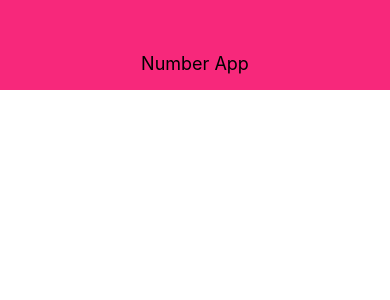
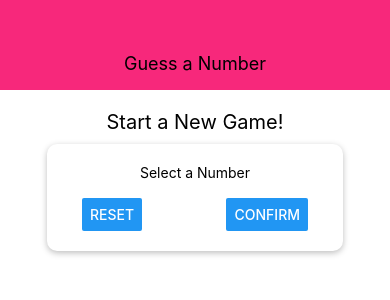
Before and after one commit to seanmcquaid/numberApp, a React Native app: screen / in a window 390 px wide. Shown: the top 300 px of the page. Built offline with nearby package versions, Linux system fonts and the light colour scheme.

Commit message:
added screen component, and worked on layout

```diff
--- a/App.js
+++ b/App.js
@@ -1,17 +1,20 @@
 import React from 'react';
 import { StyleSheet, View } from 'react-native';
-import Header from "./components/Header";
+
+import Header from './components/Header';
+import StartGameScreen from './screens/StartGameScreen';
 
 export default function App() {
   return (
     <View style={styles.screen}>
-      <Header title="Number App"/>
+      <Header title="Guess a Number" />
+      <StartGameScreen />
     </View>
   );
 }
 
 const styles = StyleSheet.create({
   screen: {
-    flex: 1,
-  },
+    flex: 1
+  }
 });
--- a/app.json
+++ b/app.json
@@ -1,9 +1,9 @@
 {
   "expo": {
-    "name": "Guess A Number App",
-    "slug": "NumberApp",
+    "name": "RN Guide",
+    "slug": "rn-complete-guide",
     "privacy": "public",
-    "sdkVersion": "34.0.0",
+    "sdkVersion": "33.0.0",
     "platforms": [
       "ios",
       "android",
--- /dev/null
+++ b/components/Card.js
@@ -0,0 +1,23 @@
+import React from 'react';
+import { View, StyleSheet } from 'react-native';
+
+const Card = props => {
+  return (
+    <View style={{ ...styles.card, ...props.style }}>{props.children}</View>
+  );
+};
+
+const styles = StyleSheet.create({
+  card: {
+    shadowColor: 'black',
+    shadowOffset: { width: 0, height: 2 },
+    shadowRadius: 6,
+    shadowOpacity: 0.26,
+    elevation: 8,
+    backgroundColor: 'white',
+    padding: 20,
+    borderRadius: 10
+  }
+});
+
+export default Card;
--- a/components/Header.js
+++ b/components/Header.js
@@ -1,27 +1,27 @@
-import React from "react";
-import {View, Text, StyleSheet} from "react-native";
+import React from 'react';
+import { View, Text, StyleSheet } from 'react-native';
 
 const Header = props => {
-    return(
-        <View style={styles.header}>
-            <Text style={styles.headerTitle}>{props.title}</Text>
-        </View>
-    )
-}
+  return (
+    <View style={styles.header}>
+      <Text style={styles.headerTitle}>{props.title}</Text>
+    </View>
+  );
+};
 
 const styles = StyleSheet.create({
-    header : {
-        width : "100%",
-        height : 90,
-        paddingTop : 36,
-        backgroundColor : "#f7287b",
-        alignItems : "center",
-        justifyContent : "center",
-    },
-    headerTitle :{
-        color : "black",
-        fontSize : 18,
-    }
+  header: {
+    width: '100%',
+    height: 90,
+    paddingTop: 36,
+    backgroundColor: '#f7287b',
+    alignItems: 'center',
+    justifyContent: 'center'
+  },
+  headerTitle: {
+    color: 'black',
+    fontSize: 18
+  }
 });
 
 export default Header;
--- a/package.json
+++ b/package.json
@@ -8,14 +8,14 @@
     "eject": "expo eject"
   },
   "dependencies": {
-    "expo": "^34.0.1",
+    "expo": "^33.0.0",
     "react": "16.8.3",
     "react-dom": "^16.8.6",
-    "react-native": "https://github.com/expo/react-native/archive/sdk-34.0.0.tar.gz",
+    "react-native": "https://github.com/expo/react-native/archive/sdk-33.0.0.tar.gz",
     "react-native-web": "^0.11.4"
   },
   "devDependencies": {
-    "babel-preset-expo": "^6.0.0"
+    "babel-preset-expo": "^5.1.1"
   },
   "private": true
 }
--- /dev/null
+++ b/screens/StartGameScreen.js
@@ -0,0 +1,45 @@
+import React from 'react';
+import { View, Text, StyleSheet, TextInput, Button } from 'react-native';
+
+import Card from '../components/Card';
+
+const StartGameScreen = props => {
+  return (
+    <View style={styles.screen}>
+      <Text style={styles.title}>Start a New Game!</Text>
+      <Card style={styles.inputContainer}>
+        <Text>Select a Number</Text>
+        <TextInput />
+        <View style={styles.buttonContainer}>
+          <Button title="Reset" onPress={() => {}} />
+          <Button title="Confirm" onPress={() => {}} />
+        </View>
+      </Card>
+    </View>
+  );
+};
+
+const styles = StyleSheet.create({
+  screen: {
+    flex: 1,
+    padding: 10,
+    alignItems: 'center'
+  },
+  title: {
+    fontSize: 20,
+    marginVertical: 10
+  },
+  inputContainer: {
+    width: 300,
+    maxWidth: '80%',
+    alignItems: 'center'
+  },
+  buttonContainer: {
+    flexDirection: 'row',
+    width: '100%',
+    justifyContent: 'space-between',
+    paddingHorizontal: 15
+  }
+});
+
+export default StartGameScreen;
```
